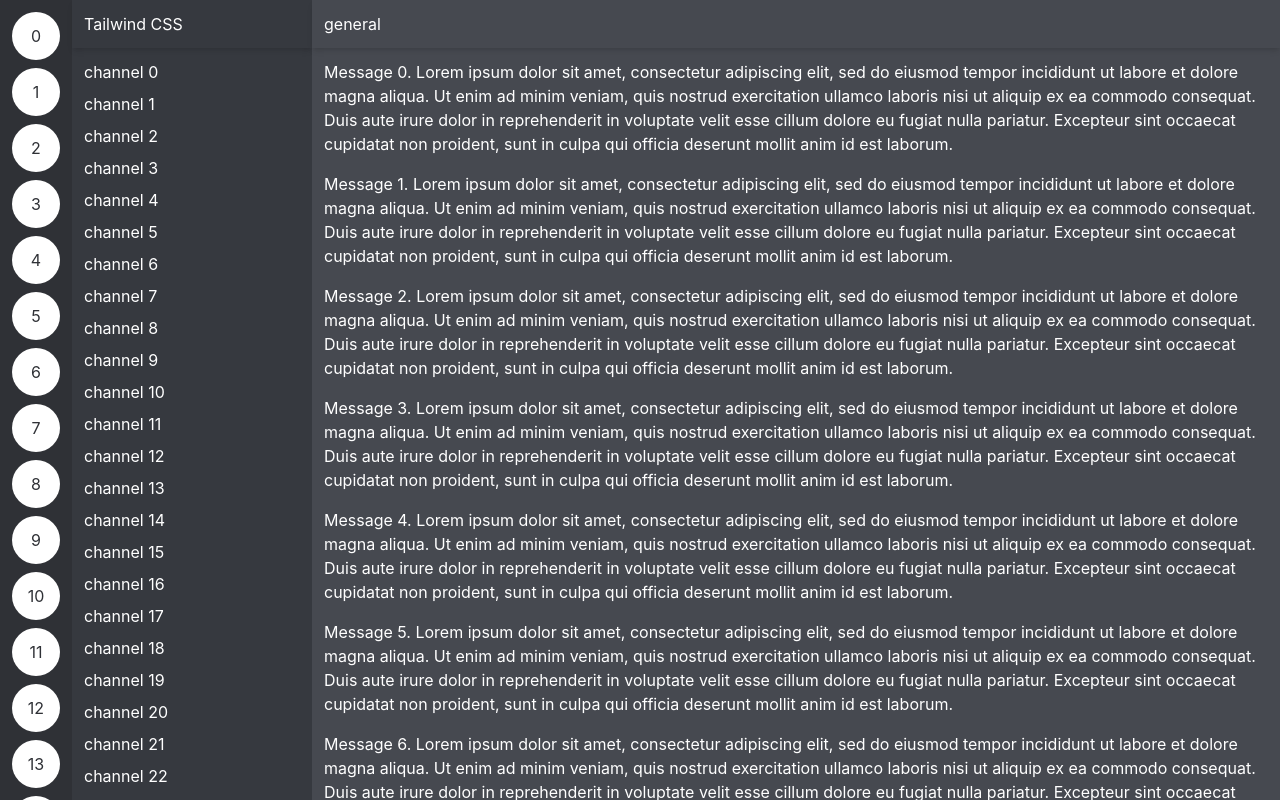
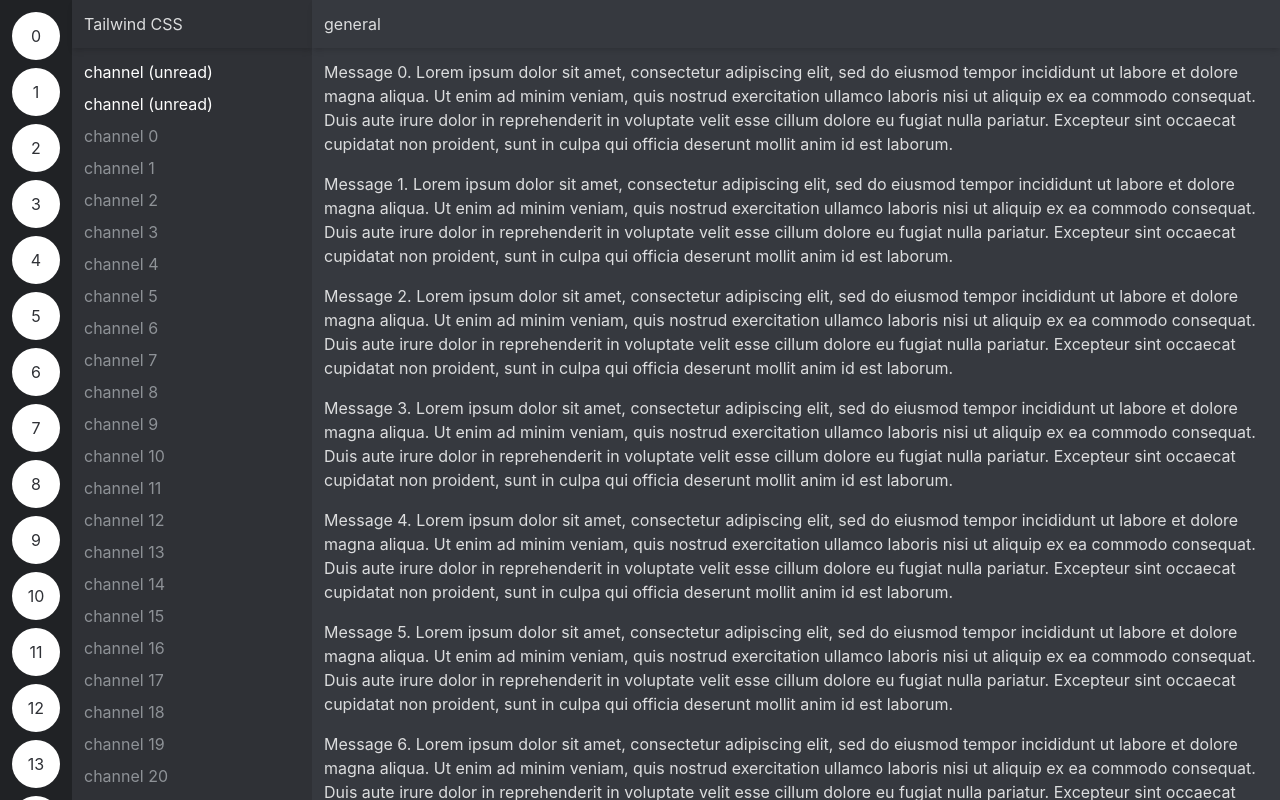
Before and after one commit to DavidGuben/tailwind_discord, a React (Create React App) app: page / in a window 1280 px wide. Built offline with nearby package versions, Linux system fonts and the light colour scheme.

Commit message:
default colors changes to match discord

```diff
--- a/src/App.js
+++ b/src/App.js
@@ -1,25 +1,27 @@
 
 export default function App() {
   return (
-    <div className='flex text-white h-screen'>
-      <div className="bg-gray-800 p-3 space-y-2 overflow-y-scroll">
+    <div className='flex text-gray-100 h-screen'>
+      <div className="bg-gray-900 p-3 space-y-2 overflow-y-scroll">
         {[...Array(40)].map((_, i) => (
           <div className="bg-white text-gray-800 w-12 h-12 rounded-full flex items-center justify-center">
             {i}
           </div>
         ))}
       </div>
-      <div className="bg-gray-700 w-60 flex flex-col">
+      <div className="bg-gray-800 w-60 flex flex-col">
         <div className="px-3 h-12 shadow-md flex items-center">
           Tailwind CSS
         </div>
-        <div className="p-3 flex-1 overflow-y-scroll space-y-2">
+        <div className="text-gray-300 p-3 flex-1 overflow-y-scroll space-y-2">
+          <p className="text-white">channel (unread)</p>
+          <p className="text-white">channel (unread)</p>
           {[...Array(40)].map((_, i) => (
             <p>channel {i}</p>
           ))}
         </div>
       </div>
-      <div className="bg-gray-600 flex-1 flex flex-col">
+      <div className="bg-gray-700 flex-1 flex flex-col">
       <div className="px-3 h-12 flex items-center shadow-md">general</div>
         <div className="p-3 flex-1 space-y-4 overflow-y-scroll">
           {[...Array(40)].map((_, i) => (
```
